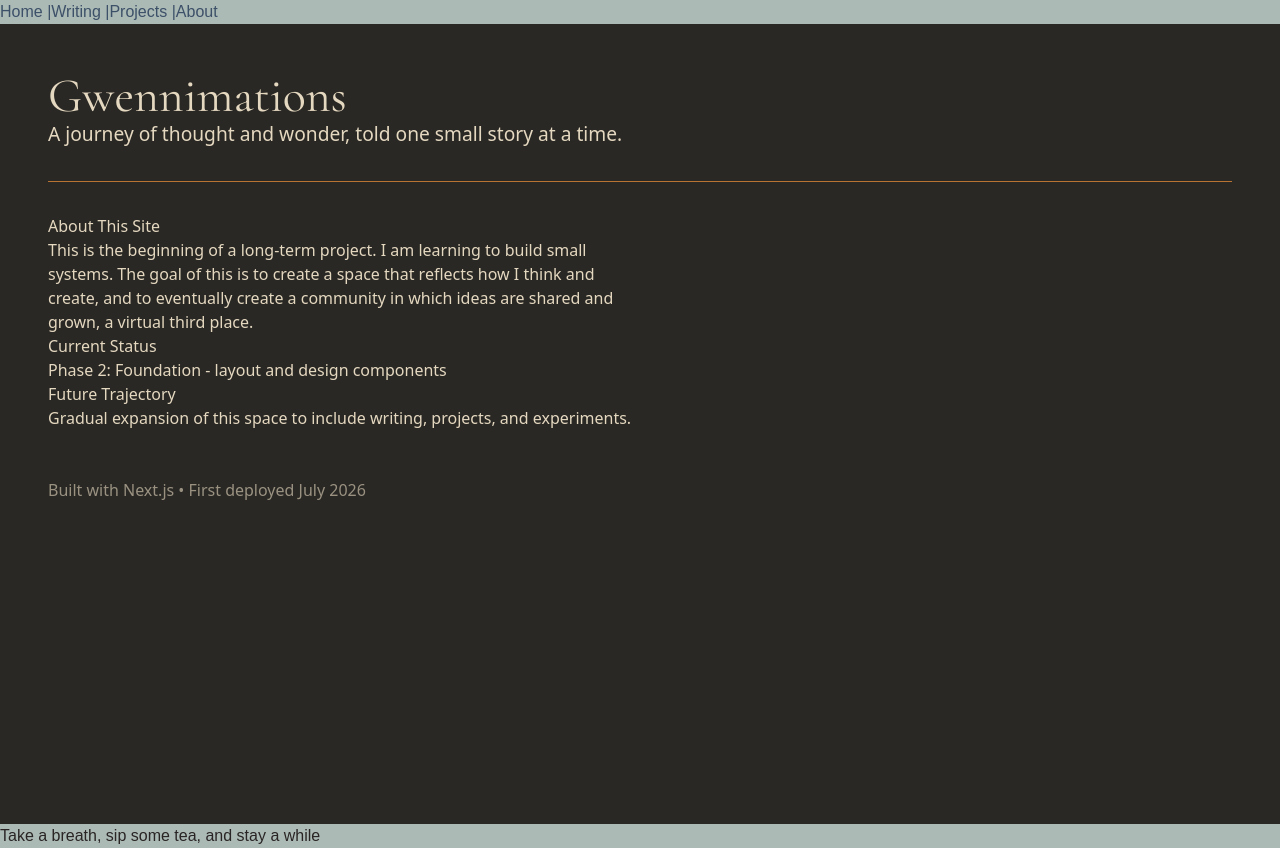
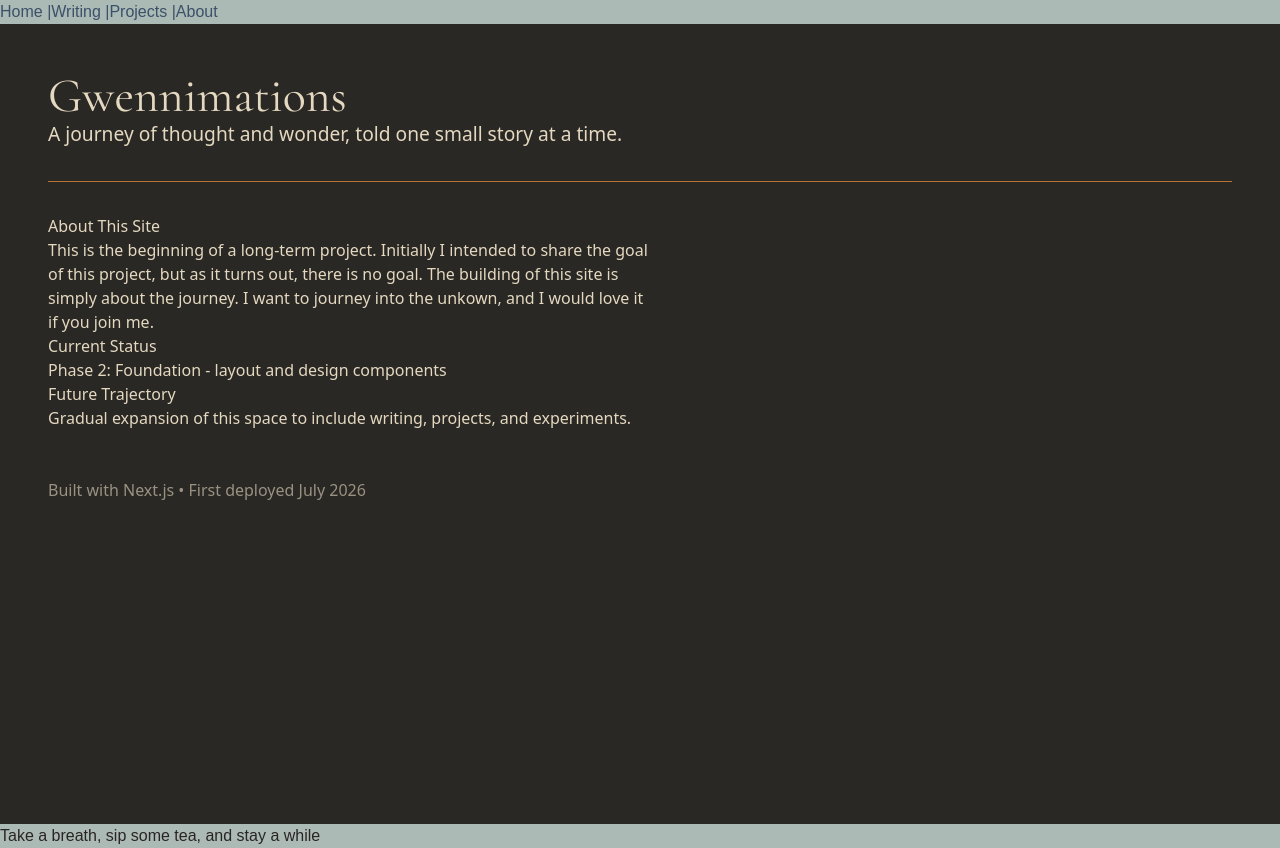
Before and after one commit to gwennthompson/gwennimations, a Next.js app: page / in a window 1280 px wide. Built offline with nearby package versions, Linux system fonts and the light colour scheme.

Commit message:
Changed text on the home page to better reflect the site

```diff
--- a/app/page.tsx
+++ b/app/page.tsx
@@ -15,9 +15,10 @@ export default function Home() {
 
       <h2>About This Site</h2>
       <p style={{ maxWidth: "600px" }}>
-        This is the beginning of a long-term project. I am learning to build small systems.
-        The goal of this is to create a space that reflects how I think and create,
-        and to eventually create a community in which ideas are shared and grown, a virtual third place.
+        This is the beginning of a long-term project. Initially I intended to share the goal of
+        this project, but as it turns out, there is no goal. The building of this site is simply
+        about the journey. I want to journey into the unkown, and I would love it
+        if you join me.
       </p>
 
       <h2>Current Status</h2>
```
